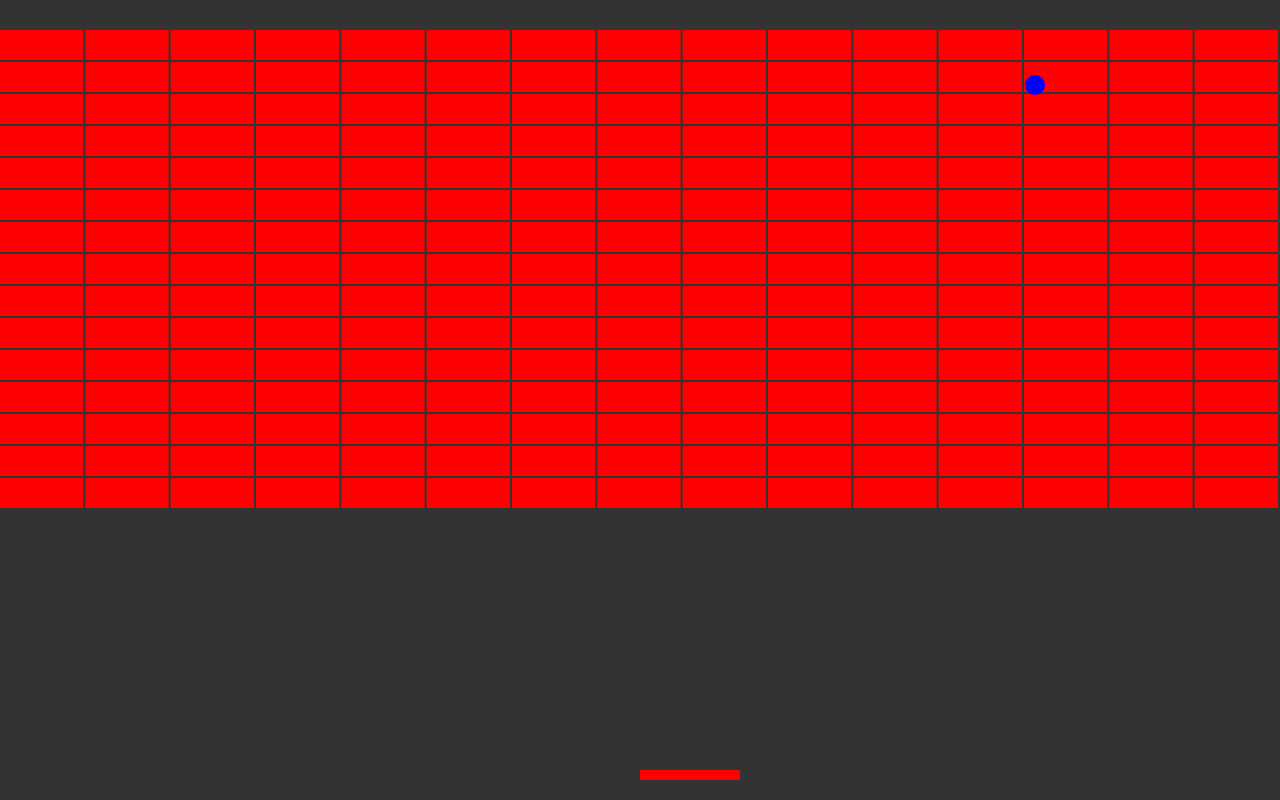
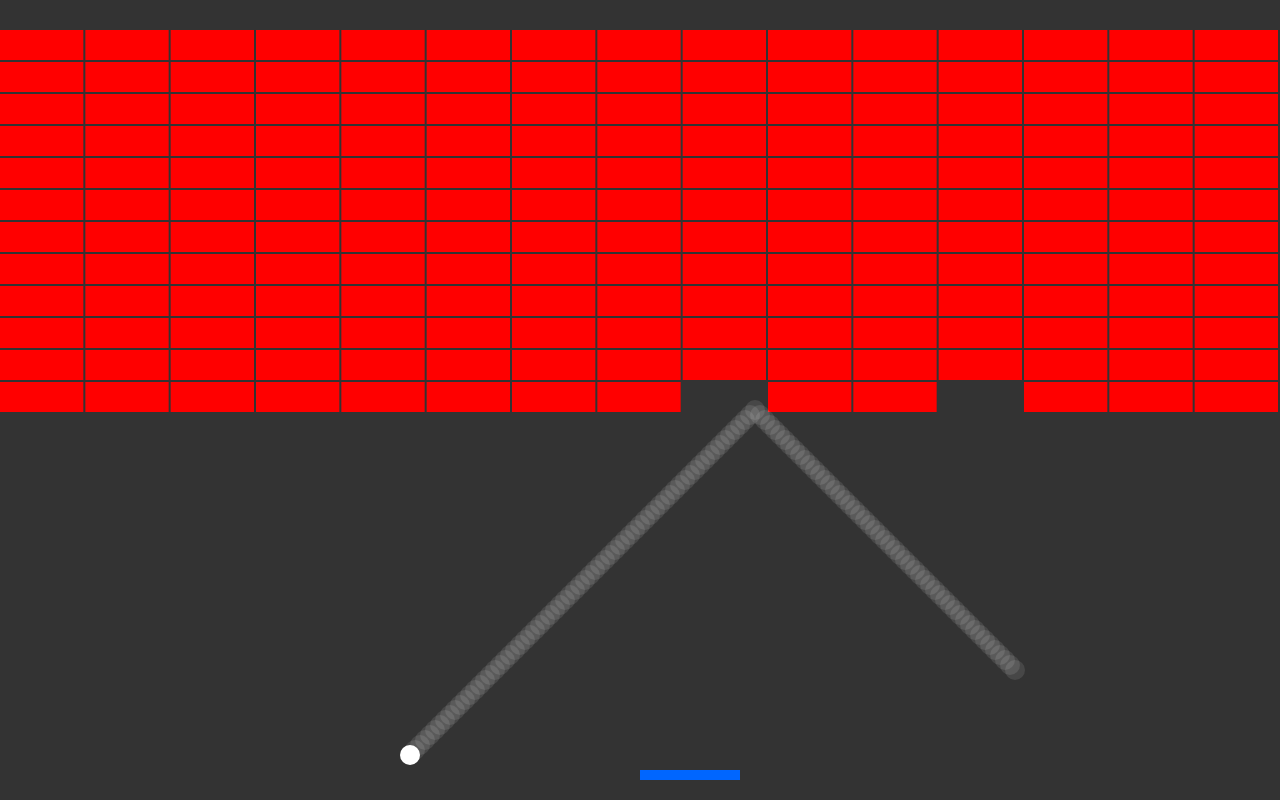
Before and after one commit to mdonlan/brick_breaker_js, a plain HTML site: page index.html in a window 1280 px wide. Drawn offline with Linux system fonts and the light colour scheme.

Commit message:
got basics working

```diff
--- a/index.html
+++ b/index.html
@@ -1,13 +1,14 @@
 <html>
   <head>
     <title>brick breaker</title>
+    <meta charset="utf-8"/>
+
+    <script src="main.js" defer></script>
+    <link rel="stylesheet" href="style.css">
   </head>
-  <script src="main.js" defer></script>
-  <link rel="stylesheet" href="style.css">
-
   <body>
     <div class="wrapper">
-      <canvas id="game_canvas"></canvas>
+      <canvas class="game_canvas"></canvas>
     </div>
   </body>
 </html>
--- a/main.js
+++ b/main.js
@@ -1,4 +1,4 @@
-let canvas = document.getElementById("game_canvas");
+let canvas = document.querySelector(".game_canvas");
 let ctx = canvas.getContext("2d");
 
 canvas.height = window.innerHeight;
@@ -21,14 +21,19 @@ let boxHeight = 30;
 
 let boxes = [];
 
+let ballTrail = [];
+
+let ballSpeed = 1;
+let paddleSpeed = 15;
+
 let keys = {
   a: false,
   d: false,
 }
 
 let ball = {
-  x: 10,
-  y: 10,
+  x: (canvas.width / 2 ) - ballRadius / 2,
+  y: canvas.height - 60,
   velX: 5,
   velY: 5,
   width: 10,
@@ -47,7 +52,7 @@ function drawBall() {
 
   ctx.beginPath();
   ctx.arc(ball.x, ball.y , ball.radius, 0, 2*Math.PI);
-  ctx.fillStyle = "Blue";
+  ctx.fillStyle = "White";
   ctx.fill();
   //ctx.stroke();
 }
@@ -74,7 +79,7 @@ function drawBox(box) {
 function createBoxes() {
   let totalBoxes = 200;
   let numBoxes = 0;
-  let totalRows = 15;
+  let totalRows = 12;
   let numRows = 0;
   let x = 0;
   let y = boxHeight;
@@ -155,6 +160,9 @@ function updateBall() {
   }
 
   drawBall();
+  createBallTrail();
+  drawBallTrail();
+  clearBallTrail();
 }
 
 function updatePaddle() {
@@ -164,24 +172,24 @@ function updatePaddle() {
 
 function movePaddle() {
   if(keys.a) {
-    paddle.x -= 5;
+    paddle.x -= 1 * paddleSpeed;
   }
 
   if(keys.d) {
-    paddle.x += 5;
+    paddle.x += 1 * paddleSpeed;
   }
 }
 
 function drawPaddle() {
   ctx.beginPath();
   ctx.rect(paddle.x, paddle.y, paddle.width, paddle.height);
-  ctx.fillStyle = "Red";
+  ctx.fillStyle = "#0066ff";
   ctx.fill();
 }
 
 function moveBall() {
-  ball.x += ball.velX;
-  ball.y += ball.velY;
+  ball.x += ball.velX * ballSpeed;
+  ball.y += ball.velY * ballSpeed;
 }
 
 function checkCollision() {
@@ -193,6 +201,65 @@ function checkCollision() {
 }
 
 function checkBoxCollision() {
+  boxes.forEach((box) => {
+    checkBoxAndBallCollision(box);
+  });
+}
+
+function checkBoxAndBallCollision(box) {
+  if (ball.x < box.x + box.width &&
+   ball.x + ball.width > box.x &&
+   ball.y < box.y + box.height &&
+   ball.y + ball.height > box.y) {
+    ballHitBox(box);
+  }
+}
+
+function ballHitBox(box) {
+  // display special effects on hit
+  hitBlockEffects(box);
+  let sideOfBallHit = getDirHit(box);
+  console.log('ball hit a box');
+  for(let i = 0; i < boxes.length; i++) {
+    if(box.x == boxes[i].x && box.y == boxes[i].y) {
+      boxes.splice(i, 1);
+    }
+  }
+}
+
+function getDirHit(box) {
+  /*
+  if(ball.x > box.x) {
+    console.log('hit left side of ball')
+  } else if(ball.x < box.x) {
+    console.log('hit right side of ball')
+  }
+  */
+
+  if(ball.y <= box.y - (boxHeight/2)) {
+    //console.log('hit bot')
+    ball.velY = -ball.velY;
+  }
+  //Hit was from below the brick
+
+  if(ball.y >= box.y + (boxHeight/2)) {
+    //console.log('hit top')
+    ball.velY = -ball.velY;
+  }
+    //Hit was from above the brick
+
+  if(ball.x < box.x) {
+    //console.log('hit left')
+    //ball.velX = -ball.velX;
+  }
+    //Hit was on left
+
+  if(ball.x > box.x) {
+    //console.log('hit right')
+    //ball.velX = -ball.velX;
+  }
+    //Hit was on right
+
 
 }
 
@@ -227,4 +294,42 @@ function clearCanvas() {
   ctx.clearRect(0,0, canvas.width, canvas.height);
 }
 
+function hitBlockEffects(box) {
+  changeBackground();
+}
+
+function changeBackground() {
+  let canvas = document.querySelector(".game_canvas");
+  canvas.classList.add("canvas_flash_background");
+  setTimeout(() => {
+    canvas.classList.remove("canvas_flash_background");
+  }, 200);
+}
+
+function createBallTrail() {
+  let newTrail = {
+    x: ball.x,
+    y: ball.y,
+    drawTime: performance.now(),
+  }
+  ballTrail.push(newTrail);
+}
+
+function drawBallTrail() {
+  ballTrail.forEach((trail) => {
+    ctx.beginPath();
+    ctx.arc(trail.x, trail.y , ball.radius, 0, 2*Math.PI);
+    ctx.fillStyle = "rgba(255, 255, 255, 0.10)";
+    ctx.fill();
+  })
+}
+
+function clearBallTrail() {
+  if(ballTrail.length > 0) {
+    if(ballTrail[0].drawTime + 2000 < performance.now()) {
+      ballTrail.splice(0,1);
+    }
+  }
+}
+
 start();
--- a/style.css
+++ b/style.css
@@ -10,6 +10,11 @@
   background: #222222;
 }
 
-#game_canvas {
+.game_canvas {
   background: #333333;
+  transition: 1s;
 }
+
+.canvas_flash_background {
+  background: green;
+}
```
